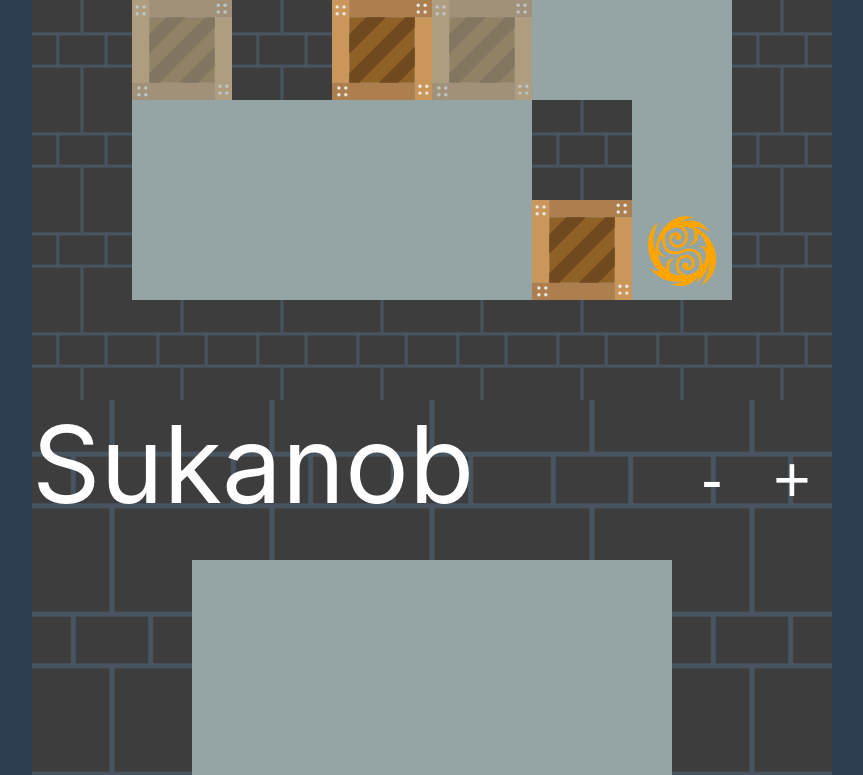
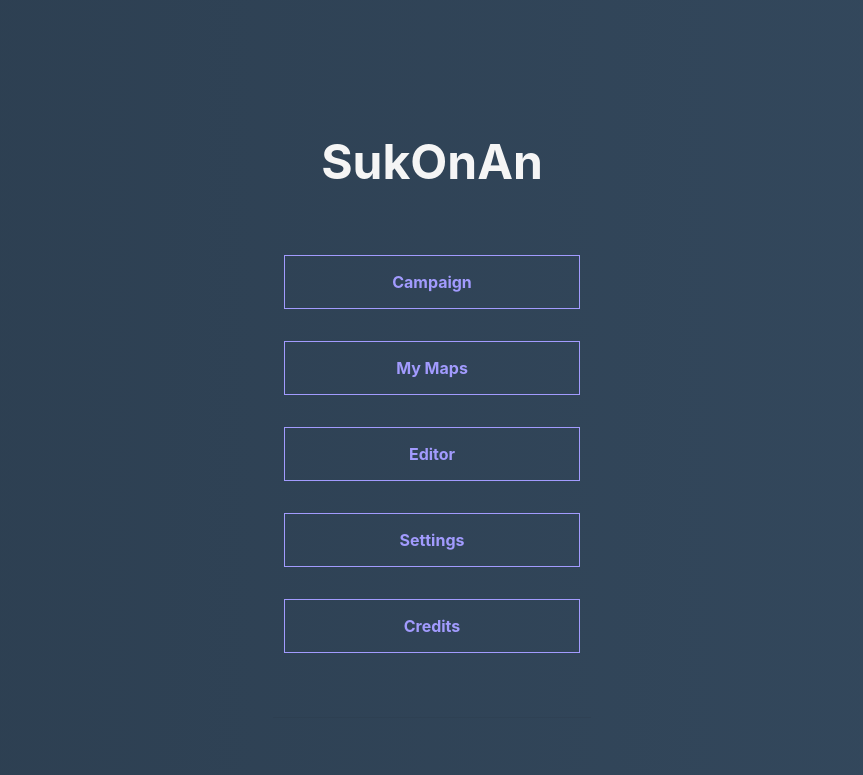
Before and after one commit to Mauzerov/sukonan, a React (Create React App) app: page / in a window 1280 px wide. Shown: the top 775 px of the page, without its empty margins (208-1071 px from the left). Built offline with nearby package versions, Linux system fonts and the light colour scheme.

Commit message:
create main menu add editor saving

```diff
--- /dev/null
+++ b/src/App.tsx
@@ -0,0 +1,46 @@
+import {useState} from "react";
+import {MainMenu} from "./component/MainMenu";
+import {Editor} from "./component/Editor";
+import Game from "./component/Game";
+import {GameMenu} from "./component/GameMenu";
+import {defaultKeyMap} from "./ts/KeyMap";
+
+export function App() {
+    const [playing, setPlaying]   = useState(false);
+    const [editing, setEditing]   = useState(false);
+    const [learning, setLearning] = useState(false);
+    const [keyMap, setKeyMap]     = useState(defaultKeyMap);
+
+    function reset() {
+        setPlaying(false);
+        setEditing(false);
+        setLearning(false);
+    }
+
+    return (
+        <div className="app" style={{
+            display: 'flex',
+            flexDirection: 'column',
+            alignItems: 'center',
+            justifyContent: 'center',
+        }
+        }>
+            {!playing && !editing && !learning && <MainMenu
+                onPlay={() => {
+                    reset();
+                    setPlaying(true);
+                }}
+                onEditor={() => {
+                    reset(); setEditing(true);
+                }}
+                onSettings={() => {
+                    reset(); setLearning(true);
+                }}
+                onCredits={() => {}} // TODO
+            />}
+            {playing && <Game />}
+            {editing && <Editor />}
+            {learning && <GameMenu keymap={keyMap} visible={true}/>}
+        </div>
+    );
+}
--- a/src/component/Editor.tsx
+++ b/src/component/Editor.tsx
@@ -9,16 +9,12 @@ import {filterBoxesAndTargets, filterPorters} from "../util/GameUtil";
 export class Editor extends React.Component<{}, {
     map: string[],
     size: Position,
+    loading: boolean,
 }> {
-
     static readonly minSize = 5;
-
-    static readonly elements = "WBTS123456789"
-
+    static readonly elements = " WBTS123456789"
     static readonly _defaultMap = "W".repeat(Editor.minSize) + "W   W".repeat(Editor.minSize - 2) +  "W".repeat(Editor.minSize)
-
     static readonly defaultSize = {x: Editor.minSize, y: Editor.minSize}
-
     static readonly defaultMap : string[] = Editor._defaultMap.match(new RegExp(`.{1,${Editor.minSize}}`, 'g'))!
 
     constructor(props: {}) {
@@ -26,13 +22,36 @@ export class Editor extends React.Component<{}, {
         console.log(Editor.defaultMap);
         console.log(Editor._defaultMap);
         console.log(new RegExp(`.{1,${Editor.minSize}}`, 'g'))
-        this.state = { map: Editor.defaultMap, size: {x: Editor.minSize, y: Editor.minSize } }
+        this.state = { map: Editor.defaultMap, size: {x: Editor.minSize, y: Editor.minSize }, loading: false};
+    }
+
+    private importMap = () => {
+        const mapString = prompt("Import map");
+        if (!mapString) return;
+
+        const map = JSON.parse(mapString);
+
+        this.setState({map: map, size: {x: map[0].length, y: map.length}})
+    }
+
+    private exportMap = () => {
+        const map = this.state.map;
+
+        const maps = JSON.parse(localStorage.getItem("sukonan-maps") || "[]");
+
+        alert("Map saved! You can now access it in the game menu.");
+
+        localStorage.setItem("sukonan-maps", JSON.stringify([...maps, map]));
+
+        return JSON.stringify(map);
     }
 
     private nextElement = (element: string, delta: number) => {
         const index = Editor.elements.indexOf(element);
         return Editor.elements[(index + delta + Editor.elements.length) % Editor.elements.length];
     }
+
+
 
     onLeftClick = (index: number) => {
         const x = index % this.state.size.x;
@@ -145,6 +164,18 @@ export class Editor extends React.Component<{}, {
                                      title="Increase Y"
                                      onClick={() => this.extendMap(0, 1)}>+</button>
                              </div>),
+                             [this.state.size.x * this.state.size.y - 1]: (<div
+                                    className="cell flex-row" key={this.state.size.x * this.state.size.y - 1}
+                                    style={{backgroundImage: `url(${brickWall})`,}}>
+                                    <button
+                                        className="btn-reset btn-size"
+                                        title="Import"
+                                        onClick={() => this.importMap()}>Import</button>
+                                 <button
+                                     className="btn-reset btn-size"
+                                     title="Export"
+                                     onClick={() => this.exportMap()}>Export</button>
+                                </div>),
                          }
                      }
             />
--- /dev/null
+++ b/src/component/MainMenu.tsx
@@ -0,0 +1,21 @@
+import '../styles/MainMenu.scss'
+
+export function MainMenu(props: {
+    onPlay: () => void,
+    onEditor: () => void,
+    onSettings: () => void,
+    onCredits: () => void,
+}) {
+    return (
+        <div className="main-menu">
+            <div className="main-menu__title">SukOnAn</div>
+            <div className="main-menu__buttons">
+                <div tabIndex={1} className="main-menu__button" onClick={props.onPlay}>Campaign</div>
+                <div tabIndex={2} className="main-menu__button" onClick={props.onPlay}>My Maps</div>
+                <div tabIndex={3} className="main-menu__button" onClick={props.onEditor}>Editor</div>
+                <div tabIndex={4} className="main-menu__button" onClick={props.onSettings}>Settings</div>
+                <div tabIndex={5} className="main-menu__button" onClick={props.onCredits}>Credits</div>
+            </div>
+        </div>
+    )
+}
--- a/src/component/MapGrid.tsx
+++ b/src/component/MapGrid.tsx
@@ -25,8 +25,8 @@ export function MapGrid(props: MapGridProps) {
             {
                 display: 'grid',
                 gridTemplate: `repeat(${props.gridSize.y}, var(--cell-size)) / repeat(${props.gridSize.x}, auto)`,
-                width: 'fit-content',
                 background: "black",
+                // aspectRatio: "1 / 1",
             }
         }>
             {props.map.split('').map((element, i) => {
@@ -92,14 +92,14 @@ export function MapGrid(props: MapGridProps) {
                     }}></span>}
 
                     { /* title */ }
-                    { (i === 0) && <span style={{
-                        margin: 0,
-                        fontSize:  `min(
-                                calc(100dvh / ${props.gridSize.y} / 1.5),
-                                calc(100dvw / ${props.gridSize.x} / 1.5)
-                            )`,
-                        color: 'white',
-                    }}>Sukanob</span>}
+                    {/*{ (i === 0) && <span style={{*/}
+                    {/*    margin: 0,*/}
+                    {/*    fontSize:  `min(*/}
+                    {/*            calc(100dvh / ${props.gridSize.y} / 1.5),*/}
+                    {/*            calc(100dvw / ${props.gridSize.x} / 1.5)*/}
+                    {/*        )`,*/}
+                    {/*    color: 'white',*/}
+                    {/*}}>Sukanob</span>}*/}
                 </div>
             })}
         </div>
--- /dev/null
+++ b/src/component/MapPicker.tsx
@@ -0,0 +1,42 @@
+import {MapGrid} from "./MapGrid";
+import {filterBoxesAndTargets, filterPorters} from "../util/GameUtil";
+import React from "react";
+import "../styles/Game.scss"
+
+export function MapPicker() {
+    return (
+        <div style={{
+            display: 'grid',
+            width: "100%",
+            gridTemplateColumns: `repeat(5, auto)`,
+            gap: "1rem",
+            // aspectRatio: "1 / 1",
+        } as React.CSSProperties}>
+            {JSON.parse(localStorage.getItem('sukonan-maps') || '[]').map((map: string[], i: number) => {
+                const gridSize = {
+                    x: map[0].length,
+                    y: map.length,
+                }
+                const mapString = map.join('');
+                return (
+                    <div style={{
+                        "--cell-size": `auto`,
+                        // aspectRatio: "1 / 1",
+                    } as React.CSSProperties}>
+                        <MapGrid
+                            key={i}
+                            map={mapString}
+                            gameElements={{
+                                player: {
+                                    x: mapString.indexOf('S') % gridSize.x,
+                                    y: Math.floor(mapString.indexOf('S') / gridSize.x),
+                                },
+                                porters: filterPorters(mapString, gridSize),
+                                ...filterBoxesAndTargets(mapString, gridSize)
+                            }}
+                            gridSize={gridSize}/>
+                    </div>)
+            })}
+        </div>
+    )
+}
--- a/src/index.tsx
+++ b/src/index.tsx
@@ -1,17 +1,20 @@
-import React from 'react';
+import React, {useState} from 'react';
 import ReactDOM from 'react-dom/client';
 import './styles/index.css';
 import Game from './component/Game';
 import reportWebVitals from './reportWebVitals';
 import {Editor} from "./component/Editor";
+import {App} from "./App";
+import {MapPicker} from "./component/MapPicker";
 
 const root = ReactDOM.createRoot(
   document.getElementById('root') as HTMLElement
 );
+
 root.render(
   <React.StrictMode>
-    <Game />
-    <Editor />
+      {/*<MapPicker />*/}
+      <App />
   </React.StrictMode>
 );
 
--- /dev/null
+++ b/src/styles/MainMenu.scss
@@ -0,0 +1,45 @@
+@mixin button-outline($color) {
+  background-color: transparent;
+  border: 1px solid $color;
+  color: $color;
+  padding: 1em 4em;
+  text-align: center;
+  cursor: pointer;
+  font-weight: bold;
+}
+
+.main-menu {
+  box-shadow: 0 1px 0 rgba(0, 0, 0, 0.05);
+  padding: 3em;
+
+  &__title {
+    font-size: 3em;
+    font-weight: bold;
+    margin-bottom: 1em;
+    color: whitesmoke;
+    text-align: center;
+  }
+
+  &__button {
+    &s {
+        display: flex;
+        flex-direction: column;
+        justify-content: center;
+        align-items: center;
+    }
+
+    @include button-outline(#a29bfe);
+    margin-block: 1em;
+    transition: all 0.2s ease-in-out;
+    width: 75%;
+
+    &:hover, &:focus {
+      background-color: #a29bfe;
+      color: black;
+      @media (prefers-reduced-motion: no-preference) and (min-width: 450px) {
+        letter-spacing: 5px;
+        width: 100%
+      }
+    }
+  }
+}
--- a/src/styles/index.css
+++ b/src/styles/index.css
@@ -6,15 +6,16 @@ body {
   -webkit-font-smoothing: antialiased;
   -moz-osx-font-smoothing: grayscale;
   background: #2c3e50;
+  background: linear-gradient(to right, #2c3e50, #34495e);
   touch-action: manipulation;
 }
 
 #root {
-    height: 100dvh;
-    display: flex;
-    justify-content: center;
-    align-items: center;
-    flex-direction: column;
+  height: 100dvh;
+  display: flex;
+  justify-content: center;
+  align-items: center;
+  flex-direction: column;
 }
 
 code {
```
